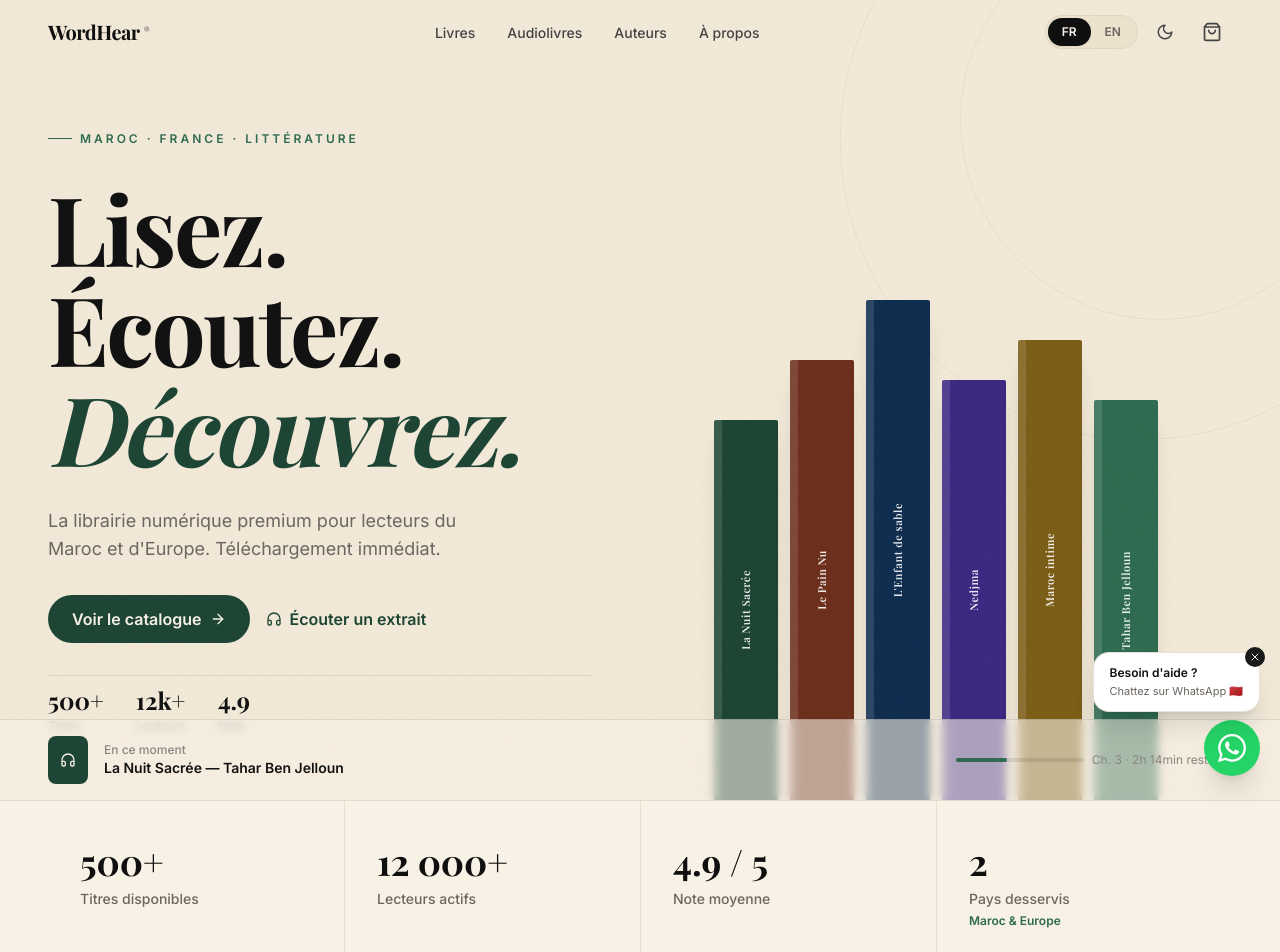
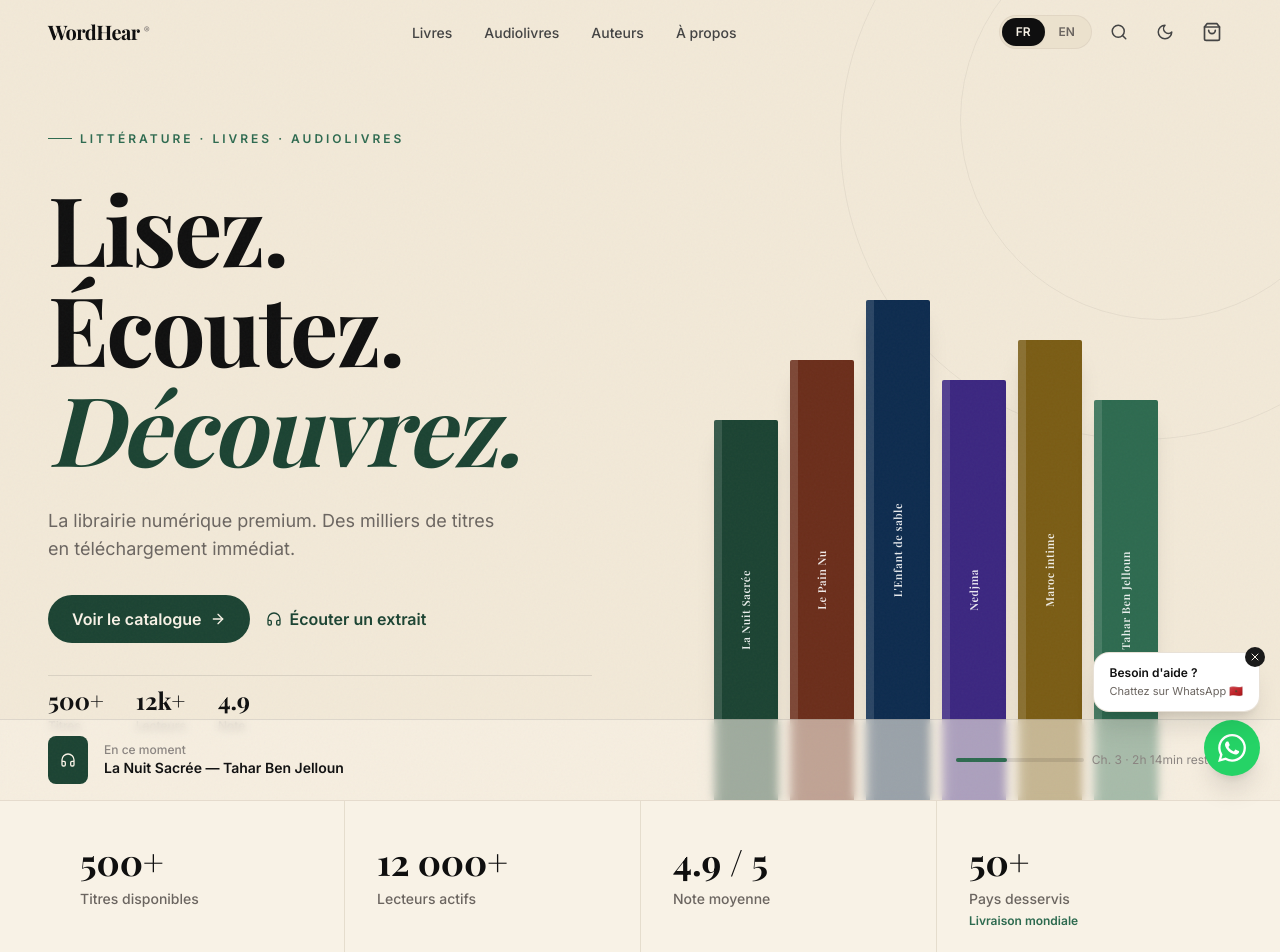
Before and after one commit to genuisolv-B1/wordhear, a Next.js app: page / in a window 1280 px wide. Shown: the top 952 px of the page. Built offline with nearby package versions, Linux system fonts and the light colour scheme; a web font is replaced by a local one.

Commit message:
Remove Morocco references, make site international

```diff
--- a/components/Footer.tsx
+++ b/components/Footer.tsx
@@ -5,7 +5,7 @@
 
 const copy = {
   FR: {
-    desc:       'La librairie numérique premium pour le Maroc et l\'Europe. Livres triés sur le volet, téléchargement immédiat, prix justes.',
+    desc:       'La librairie numérique premium. Livres triés sur le volet, téléchargement immédiat, prix justes.',
     deliveryLbl:'Téléchargement immédiat vers :',
     links: {
       Catalogue:  ['Romans', 'Éducatif', 'Business', 'Histoires', 'Audiolivres', 'Nouveautés'],
@@ -18,7 +18,7 @@
     terms:   'CGV',
   },
   EN: {
-    desc:       'The premier digital bookstore for Morocco and Europe. Curated books, instant download, fair prices.',
+    desc:       'The premier digital bookstore. Curated books, instant download, fair prices worldwide.',
     deliveryLbl:'Instant delivery to:',
     links: {
       Catalogue: ['Novels', 'Educational', 'Business', 'Stories', 'Audiobooks', 'New releases'],
@@ -32,7 +32,7 @@
   },
 }
 
-const zones = ['🇲🇦 Maroc', '🇫🇷 France', '🇧🇪 Belgique', '🇨🇭 Suisse', '🇩🇪 Allemagne', '🇳🇱 Pays-Bas', '🌍 +20 pays']
+const zones = ['🇫🇷 France', '🇧🇪 Belgique', '🇨🇭 Suisse', '🇩🇪 Allemagne', '🇳🇱 Pays-Bas', '🇬🇧 UK', '🇺🇸 USA', '🌍 +40 pays']
 
 export default function Footer() {
   const { lang } = useApp()
--- a/components/Hero.tsx
+++ b/components/Hero.tsx
@@ -5,11 +5,11 @@
 
 const copy = {
   FR: {
-    tag:  'Maroc · France · Littérature',
+    tag:  'Littérature · Livres · Audiolivres',
     l1:   'Lisez.',
     l2:   'Écoutez.',
     l3:   'Découvrez.',
-    sub:  "La librairie numérique premium pour lecteurs du Maroc et d'Europe. Téléchargement immédiat.",
+    sub:  "La librairie numérique premium. Des milliers de titres en téléchargement immédiat.",
     cta1: 'Voir le catalogue',
     cta2: 'Écouter un extrait',
     stats: [
@@ -21,11 +21,11 @@
     remaining:  'restants',
   },
   EN: {
-    tag:  'Morocco · France · Literature',
+    tag:  'Literature · Books · Audiobooks',
     l1:   'Read.',
     l2:   'Listen.',
     l3:   'Discover.',
-    sub:  'The premier digital bookstore for Morocco and Europe. Instant download.',
+    sub:  'The premier digital bookstore. Thousands of titles available for instant download.',
     cta1: 'Browse Books',
     cta2: 'Try Audiobooks',
     stats: [
--- a/components/Navbar.tsx
+++ b/components/Navbar.tsx
@@ -1,7 +1,7 @@
 'use client'
 
-import { useState, useEffect } from 'react'
-import { ShoppingBag, Menu, X, Sun, Moon } from 'lucide-react'
+import { useState, useEffect, useRef } from 'react'
+import { ShoppingBag, Menu, X, Sun, Moon, Search } from 'lucide-react'
 import { useApp, type Lang } from '@/contexts/AppContext'
 
 const navLinks = {
@@ -21,8 +21,11 @@
 
 export default function Navbar() {
   const { lang, setLang, theme, toggleTheme } = useApp()
-  const [scrolled,  setScrolled] = useState(false)
-  const [menuOpen,  setMenuOpen] = useState(false)
+  const [scrolled,    setScrolled]    = useState(false)
+  const [menuOpen,    setMenuOpen]    = useState(false)
+  const [searchOpen,  setSearchOpen]  = useState(false)
+  const [searchQuery, setSearchQuery] = useState('')
+  const searchRef = useRef<HTMLInputElement>(null)
 
   useEffect(() => {
     const fn = () => setScrolled(window.scrollY > 20)
@@ -83,6 +86,35 @@
                   {l}
                 </button>
               ))}
+            </div>
+
+            {/* Search */}
+            <div className="hidden sm:flex items-center">
+              {searchOpen ? (
+                <div className="flex items-center gap-2 bg-cream-200/80 dark:bg-dark-800 border border-cream-400/60 dark:border-dark-600/50 rounded-full px-3 py-1.5">
+                  <Search className="w-3.5 h-3.5 text-ink-400 dark:text-dark-500 flex-shrink-0" />
+                  <input
+                    ref={searchRef}
+                    type="text"
+                    value={searchQuery}
+                    onChange={e => setSearchQuery(e.target.value)}
+                    placeholder={lang === 'FR' ? 'Rechercher un livre...' : 'Search a book...'}
+                    className="bg-transparent text-sm text-ink-900 dark:text-cream-100 placeholder-ink-400 dark:placeholder-dark-500 outline-none w-40"
+                    onBlur={() => { if (!searchQuery) setSearchOpen(false) }}
+                  />
+                  <button onClick={() => { setSearchOpen(false); setSearchQuery('') }}>
+                    <X className="w-3.5 h-3.5 text-ink-400 dark:text-dark-500 hover:text-ink-700 dark:hover:text-cream-300" />
+                  </button>
+                </div>
+              ) : (
+                <button
+                  onClick={() => { setSearchOpen(true); setTimeout(() => searchRef.current?.focus(), 50) }}
+                  className="p-2.5 text-ink-600 dark:text-cream-400 hover:text-ink-900 dark:hover:text-cream-100 hover:bg-cream-300/50 dark:hover:bg-dark-800 rounded-full transition-all duration-200"
+                  aria-label="Search"
+                >
+                  <Search className="w-[18px] h-[18px]" />
+                </button>
+              )}
             </div>
 
             {/* Dark mode toggle */}
--- a/components/Stats.tsx
+++ b/components/Stats.tsx
@@ -7,13 +7,13 @@
     { value: '500+',    label: 'Titres disponibles'  },
     { value: '12 000+', label: 'Lecteurs actifs'     },
     { value: '4.9 / 5', label: 'Note moyenne'        },
-    { value: '2',       label: 'Pays desservis', sub: 'Maroc & Europe' },
+    { value: '50+',     label: 'Pays desservis', sub: 'Livraison mondiale' },
   ],
   EN: [
     { value: '500+',    label: 'Titles available'    },
     { value: '12,000+', label: 'Active readers'      },
     { value: '4.9 / 5', label: 'Average rating'      },
-    { value: '2',       label: 'Countries served', sub: 'Morocco & Europe' },
+    { value: '50+',     label: 'Countries served', sub: 'Worldwide delivery' },
   ],
 }
 
```
